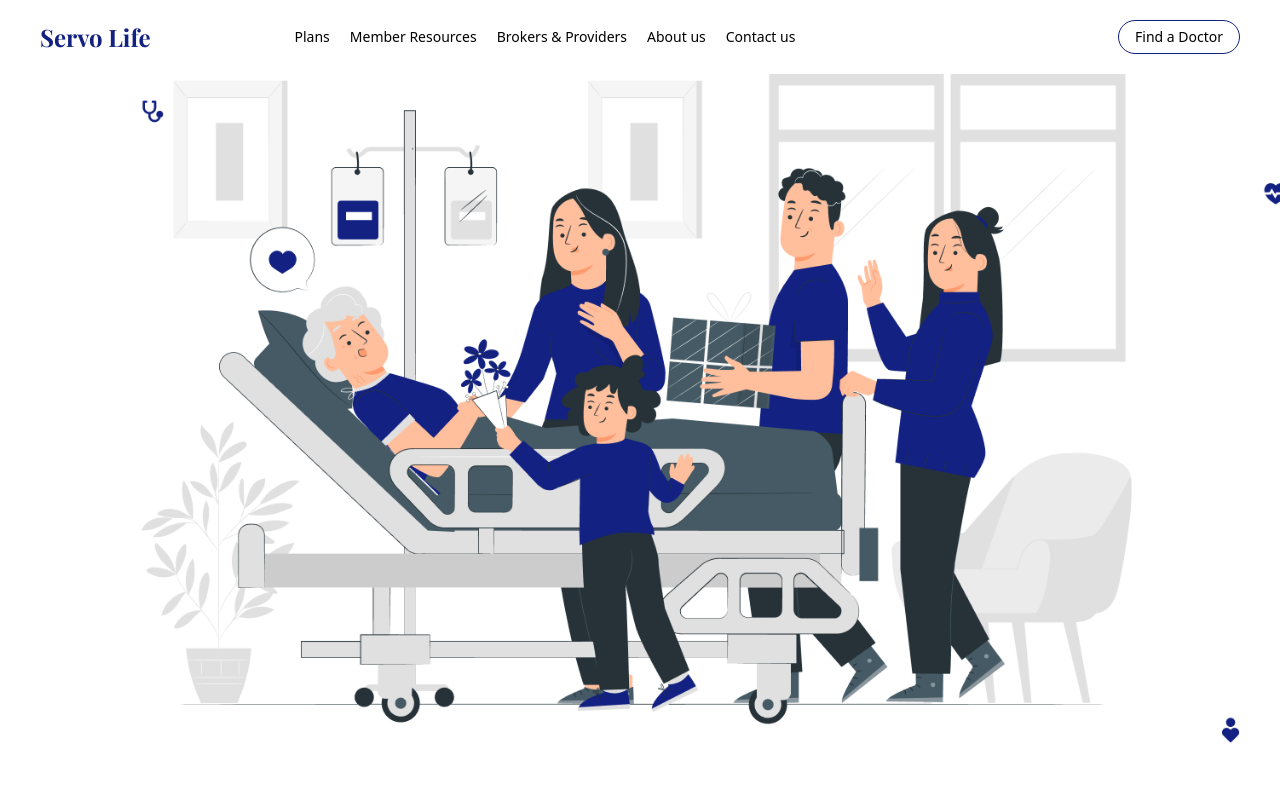
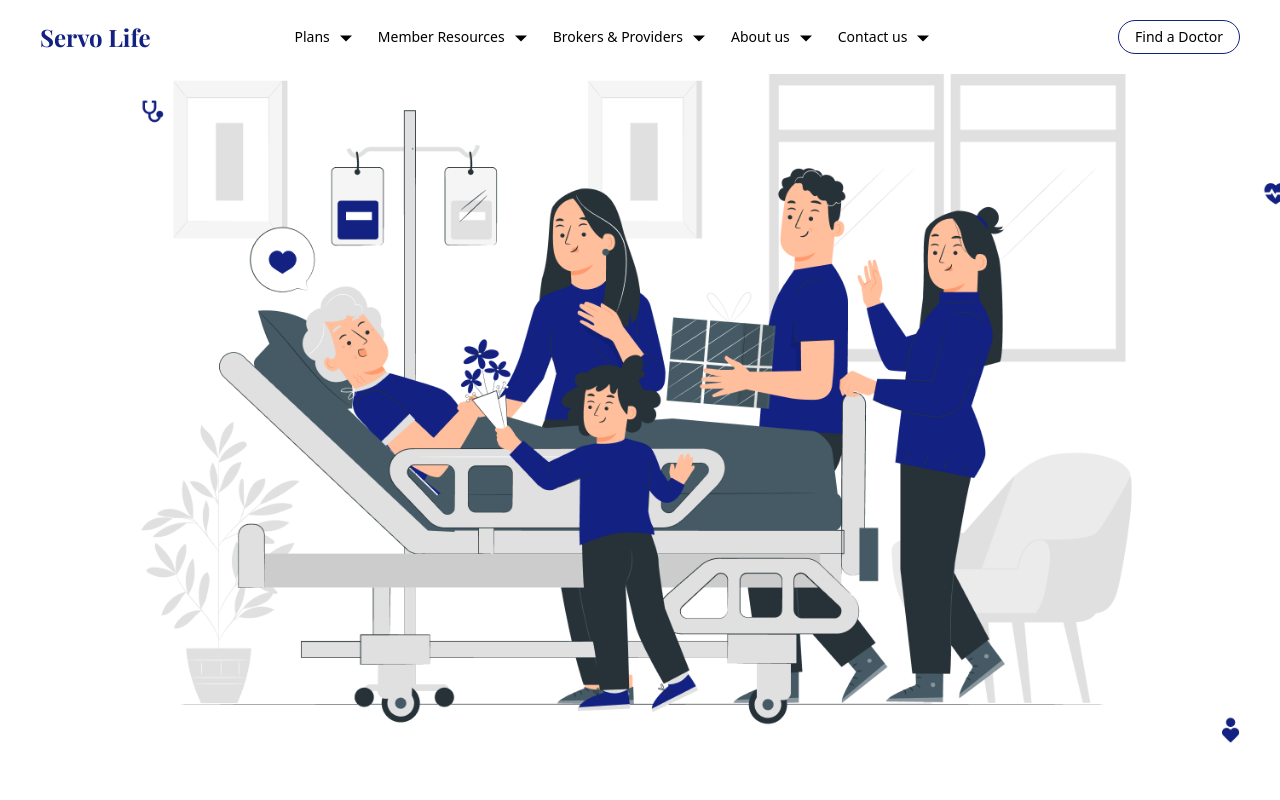
Before and after one commit to Ginohmk/Servo-Life, a website built with Vite: page index.html in a window 1280 px wide. Shown: the top 800 px of the page. Built offline with nearby package versions, Linux system fonts and the light colour scheme; files whose address does not match are found by name; a web font is replaced by a local one.

Commit message:
add: Add index to root folder

```diff
--- a/src/index.html
+++ b/index.html
@@ -28,11 +28,63 @@
         </div>
 
         <ul class="flex items-center justify-center gap-5 text-sm">
-          <li class="cursor-pointer font-normal">Plans</li>
-          <li class="cursor-pointer font-normal">Member Resources</li>
-          <li class="cursor-pointer font-normal">Brokers & Providers</li>
-          <li class="cursor-pointer font-normal">About us</li>
-          <li class="cursor-pointer font-normal">Contact us</li>
+          <li
+            class="cursor-pointer font-normal flex gap-1 justify-center items-center"
+          >
+            <span> Plans </span>
+            <span>
+              <img
+                src="/src/asset/images/arrow_nav.png"
+                alt="drowdown arrow nav icon"
+              />
+            </span>
+          </li>
+          <li
+            class="cursor-pointer font-normal flex gap-1 justify-center items-center"
+          >
+            <span> Member Resources </span>
+
+            <span>
+              <img
+                src="/src/asset/images/arrow_nav.png"
+                alt="drowdown arrow nav icon"
+              />
+            </span>
+          </li>
+          <li
+            class="cursor-pointer font-normal flex gap-1 justify-center items-center"
+          >
+            <span> Brokers & Providers </span>
+
+            <span>
+              <img
+                src="/src/asset/images/arrow_nav.png"
+                alt="drowdown arrow nav icon"
+              />
+            </span>
+          </li>
+          <li
+            class="cursor-pointer font-normal flex gap-1 justify-center items-center"
+          >
+            <span> About us </span>
+            <span>
+              <img
+                src="/src/asset/images/arrow_nav.png"
+                alt="drowdown arrow nav icon"
+              />
+            </span>
+          </li>
+          <li
+            class="cursor-pointer font-normal flex gap-1 justify-center items-center"
+          >
+            <span> Contact us </span>
+            <span>
+              <img
+                src="/src/asset/images/arrow_nav.png"
+                alt="drowdown arrow nav icon"
+              />
+            </span>
+          </li>
         </ul>
       </section>
 
```
Also changed, not shown: README.md, dist/output.css, src/asset/images/arrow_nav.png (added).
